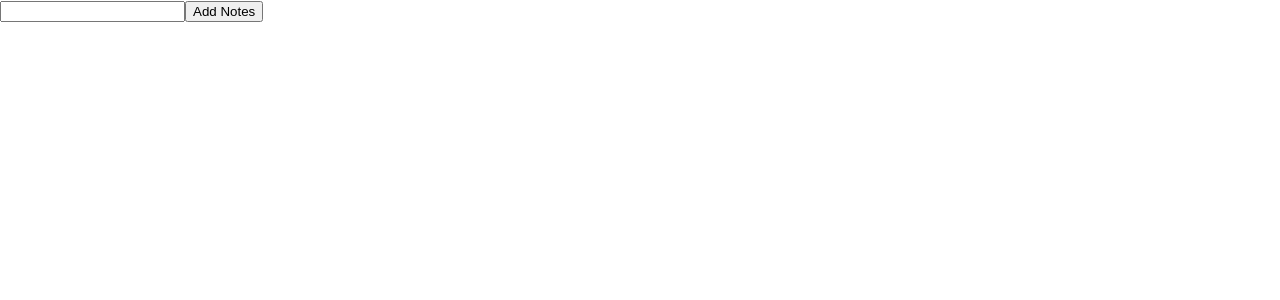
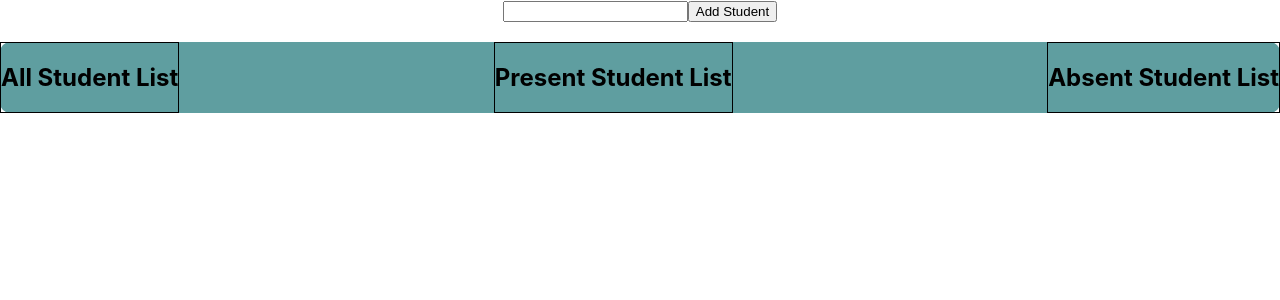
Before and after one commit to hamed418/IC-Batch6Codes, a React (Create React App) app: page / in a window 1280 px wide. Shown: the top 300 px of the page. Built offline with nearby package versions, Linux system fonts and the light colour scheme.

Commit message:
leanrning about student absent and present list

```diff
--- /dev/null
+++ b/src/Live-class-5/App5.css
@@ -0,0 +1,14 @@
+.student-form {
+    text-align: center;
+  }
+  .student-section {
+    display: flex;
+    justify-content: space-between;
+    margin-top: 20px;
+    background-color: cadetblue;
+    border-radius: 10px;
+  }
+
+  .list {
+    border: 1px solid black;
+  }
--- /dev/null
+++ b/src/Live-class-5/App5.js
@@ -0,0 +1,149 @@
+
+import { useState } from "react"
+import "./App5.css"
+
+const App5=()=>{
+    const [studentName, setStudentName] = useState('');
+    const [students, setStudents] = useState([]);
+    const [editMode, setEditMode] = useState(false);
+    const [editableStudent, setEditableStudent] = useState(null);
+
+    const createStudentHandler = (e) => {
+        e.preventDefault();
+        if (!studentName) {
+            return alert (`please provide a valid name`);
+        }
+        const newStudent={
+            id:Date.now() +" ",
+            name:studentName
+        }
+        setStudents([...students, newStudent]);
+        setStudentName('')
+    }
+
+     const removeHandler=(id)=>{
+            setStudents(students.filter(item=>item.id!==id));
+     }
+         //to edit a Todo from the todo list:
+         const editHandler=(id)=>{
+             const toBeEditedStudent=students.find(item=>item.id===id);
+             setEditMode(true);
+             setEditableStudent(toBeEditedStudent);
+             setStudentName(toBeEditedStudent.name);
+         }
+         //To update a student name!
+         const updateHandler=(e)=>{
+            e.preventDefault();
+               if(!studentName){
+               return alert("Please enter a valid name!");
+               }
+               const newStudentList=students.map(item=>{
+                if( item.id===editableStudent.id){
+                    item.name=studentName;
+                }
+                return item;
+               })
+               setStudents(newStudentList);
+               setEditMode(false)
+               setEditableStudent(null);
+               setStudentName(" ");
+
+         }
+             //to make present:
+             const presentHandler=(id)=>{
+                   const newStudentList=students.map(item=>{
+                    if(item.id===id){
+                        if(item.isPresent===undefined){
+                            item.isPresent=true;
+                        }else if(item.isPresent===true){
+                         alert(`The student is already in the present list!`);
+                        }else if(item.isPresent===false){
+                         alert(`To add any student in present list please use accendentally added button!`)
+                        }
+                    }
+                    return item;
+                   })
+                   setStudents(newStudentList);
+             }
+
+             //Absent handler to make student absent:
+             const absentHandler=(id)=>{
+                const newStudentList=students.map(item=>{
+                    if(item.id===id){
+                        if(item.isPresent===undefined){
+                            item.isPresent=false;
+                        }else if(item.isPresent===false){
+                         alert(`The student is already in the Abesnt list!`);
+                        }else if(item.isPresent===true){
+                         alert(`To add any student in absent list please Use accendentally added button!`)
+                        }
+                    }
+                    return item;
+                   })
+                   setStudents(newStudentList);
+             }
+             //For accendentally added button:
+             const toggleHandler=(id)=>{
+                      const newstudenList = students.map(item=>{
+                        if(item.id===id){
+                            item.isPresent=!item.isPresent;
+                        }
+                        return item;
+                      })
+                      setStudents(newstudenList);
+             }
+
+        return(
+            <div>
+            <form onSubmit={(e) => {
+                editMode ? updateHandler(e) : createStudentHandler(e)
+            }} className='student-form'>
+                <input type="text" value = {studentName} onChange= {(e) => setStudentName(e.target.value)} />
+                <button onClick={(e) => {
+                    editMode ? updateHandler(e) : createStudentHandler(e)
+                }} type="submit">{editMode?"Update Student":"Add Student"}</button>
+            </form>
+
+            <div className="student-section">
+                <div className="list all-student-list">
+                    <h2>All Student List</h2>
+                    <ul>
+                        {students.map(student => (
+                            <li>
+                                <span>{student.name}</span>
+                                <button onClick={() => editHandler(student.id)}>Edit</button>
+                                <button onClick={() => removeHandler(student.id)}>Delete</button>
+                                <button onClick={() => presentHandler(student.id)}>Make Present</button>
+                                <button onClick={() => absentHandler(student.id)}>Make Absent</button>
+                            </li>
+                        ))}
+                    </ul>
+                </div>
+                <div className="list present-student-list">
+                    <h2>Present Student List</h2>
+                    <ul>
+                        {students.filter(item => item.isPresent === true).map(student => (
+                            <li>
+                                <span>{student.name}</span>
+                                <button onClick={() => toggleHandler(student.id)}>Accidentally Added</button>
+                            </li>
+                        ))}
+                    </ul>
+                </div>
+                <div className="list absent-student-list">
+                    <h2>Absent Student List</h2>
+                    <ul>
+                        {students.filter(item => item.isPresent === false).map(student => (
+                            <li>
+                                <span>{student.name}</span>
+                                <button onClick={() => toggleHandler(student.id)}>Accidentally Added</button>
+                            </li>
+                        ))}
+                    </ul>
+                </div>
+            </div>
+        </div>
+        )
+}
+
+export default App5
--- a/src/index.js
+++ b/src/index.js
@@ -2,12 +2,12 @@ import React from 'react';
 import ReactDOM from 'react-dom/client';
 import './index.css';
 import reportWebVitals from './reportWebVitals';
-import App4 from './LiveClass-4/App4';
+import App5 from './Live-class-5/App5';
 const root = ReactDOM.createRoot(document.getElementById('root'));
 root.render(
   <React.StrictMode>
 
-   <App4/>
+   <App5/>
 
   </React.StrictMode>
 );
```
